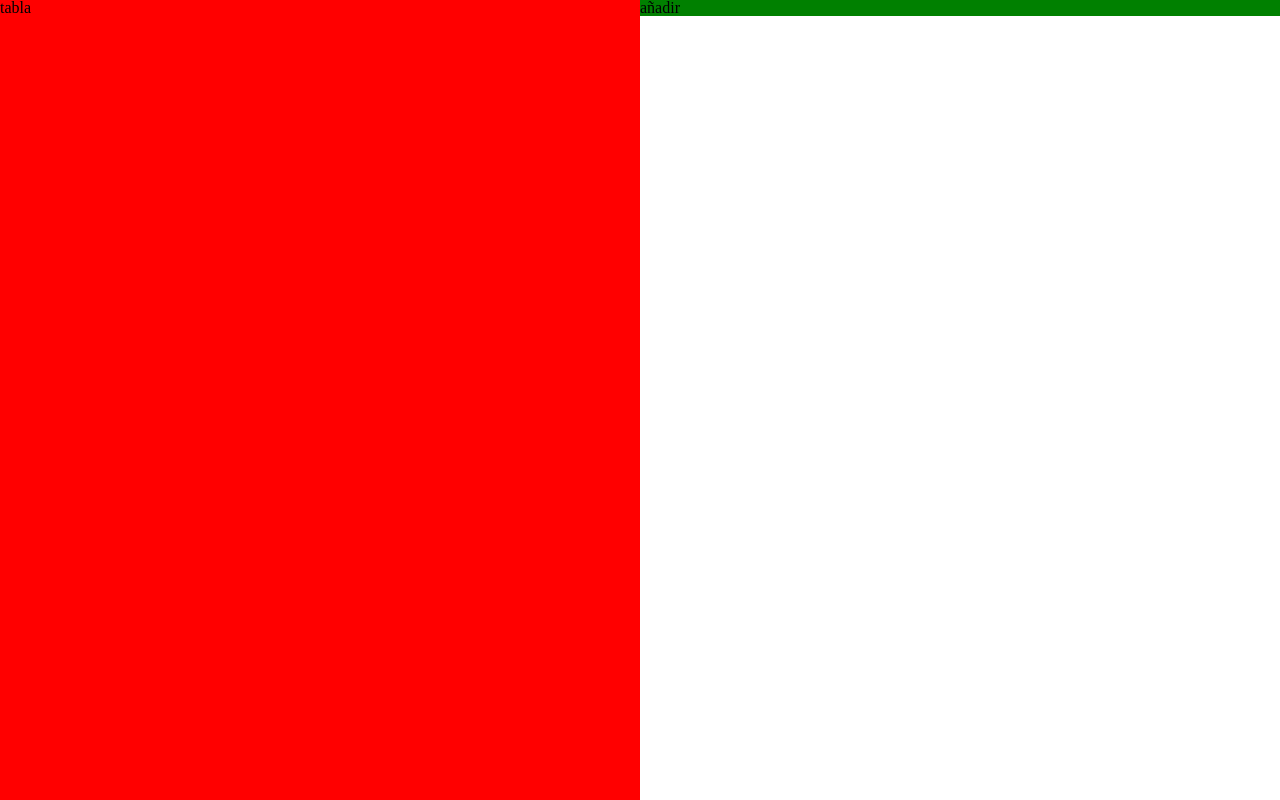
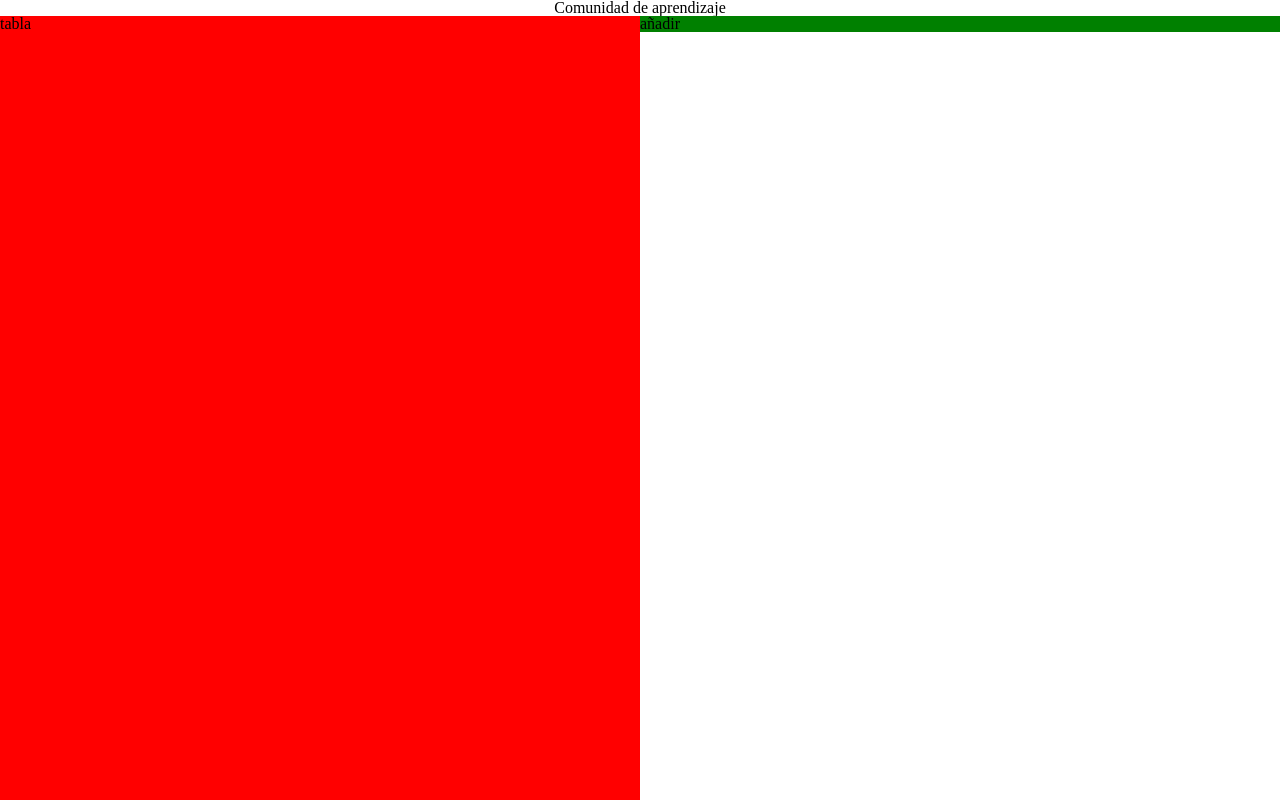
Before and after one commit to enigmaturing/ComunidadDeAprendizaje, a plain HTML site: page index.html in a window 1280 px wide. Shown: the top 800 px of the page. Drawn offline with Linux system fonts and the light colour scheme.

Commit message:
Add h1 with welcome message

```diff
--- a/index.html
+++ b/index.html
@@ -8,6 +8,7 @@
     <link rel="stylesheet" href="style/reset.css">
 </head>
 <body>
+    <h1>Comunidad de aprendizaje</h1>
     <div class="tabla">
         tabla
     </div>
--- a/style/style.css
+++ b/style/style.css
@@ -15,3 +15,7 @@
 .buscador {
     background-color: blue;
 }
+
+h1 {
+    text-align: center;
+}
```
